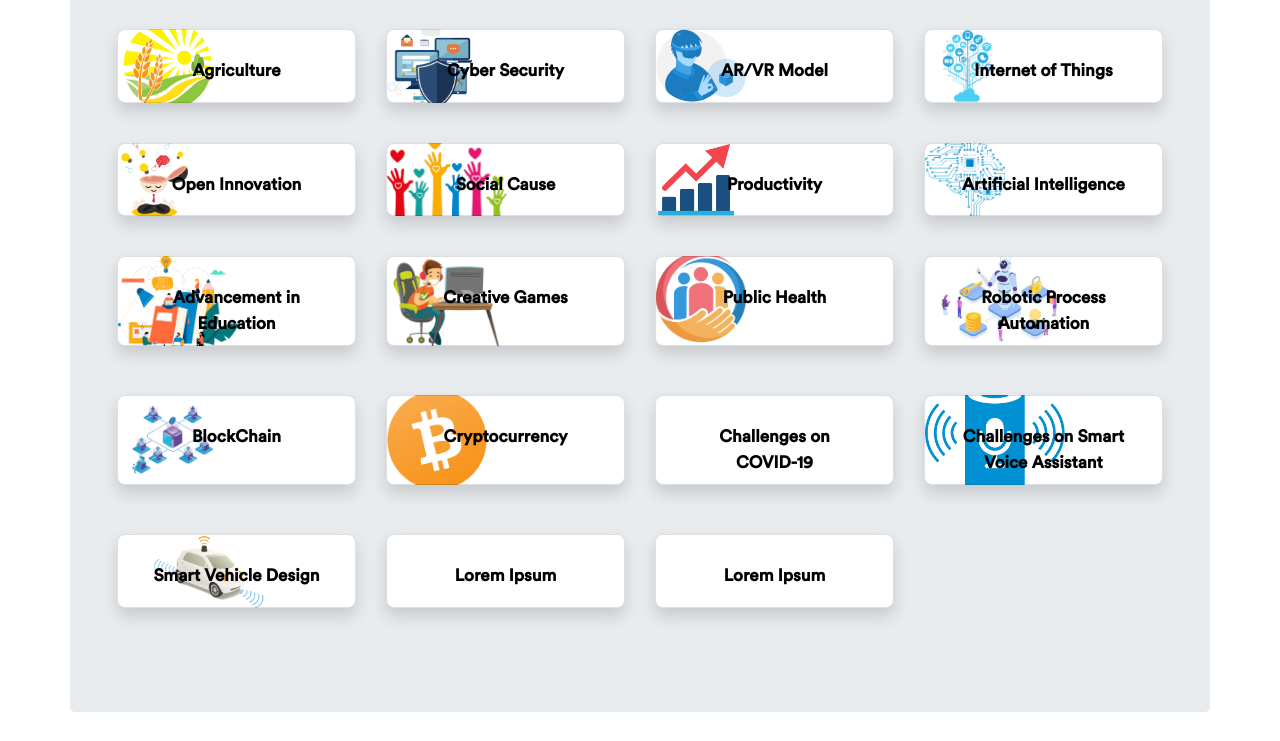
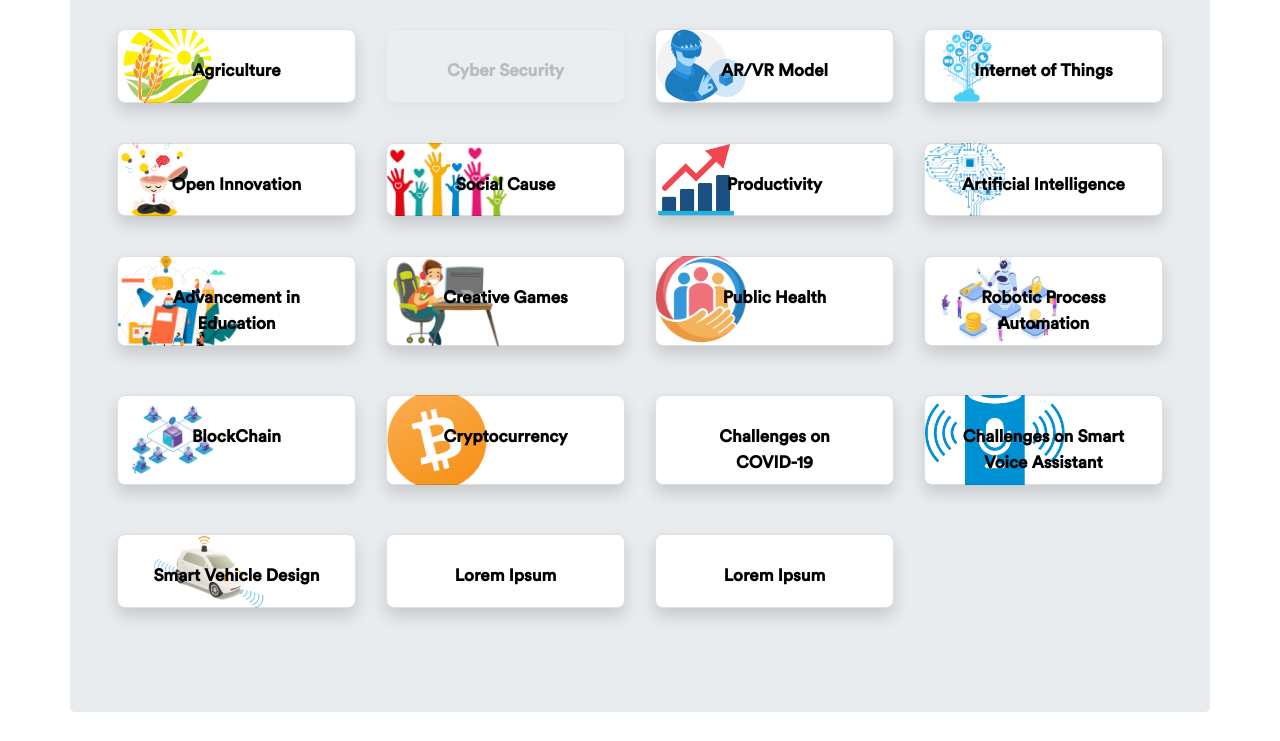
Before and after one commit to BalanaguYashwanth/Test-Hackathon, a plain HTML site: page theme.html in a window 1280 px wide. Shown: the part 260-1001 px from the top of the page. Drawn offline with nearby package versions, Linux system fonts and the light colour scheme.

Commit message:
Update theme.html

```diff
--- a/theme.html
+++ b/theme.html
@@ -152,6 +152,9 @@
               class="card theme-card shadow"
               style="
                 background-image: url('./assets/card-images/cybersecurity.png');
+                background: rgba(255,255,255,.5);
+                opacity: 0.2;
+                display = "block"
                 background-size: 85px;
                 background-repeat: no-repeat;
               "
```
